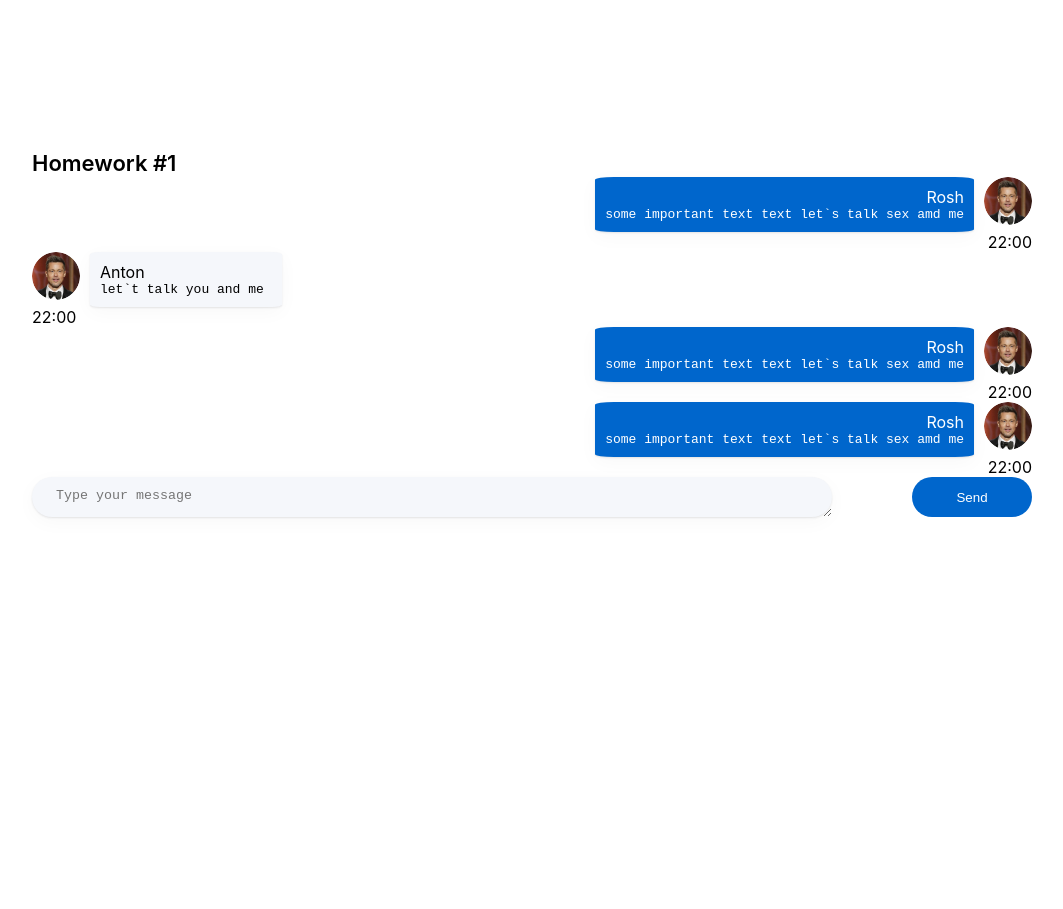
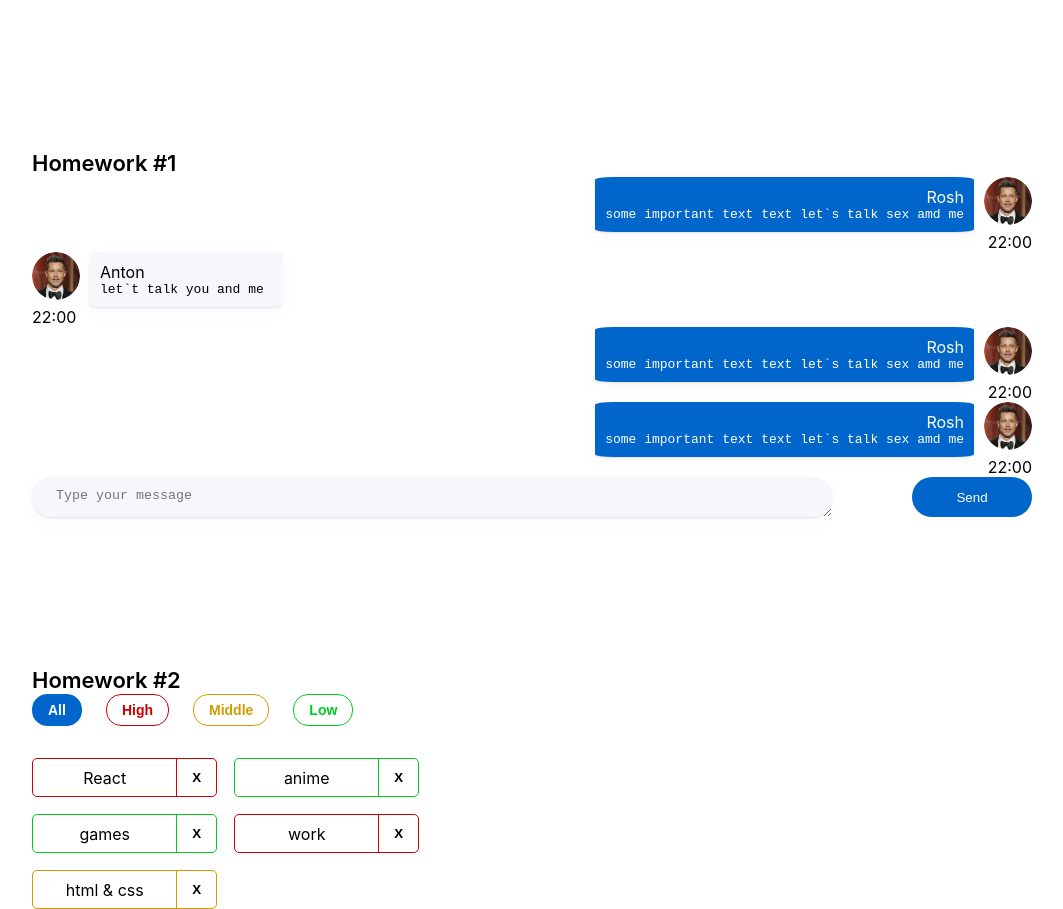
Before and after one commit to Rosh95/hws2-master, a React (Create React App) app: page / in a window 1280 px wide. Shown: the whole page, without its empty margins (108-1171 px from the left). Before the commit the page ends 800 px from the top, so only its background shows below. Built offline with nearby package versions, Linux system fonts and the light colour scheme.

Commit message:
did second Homework

```diff
--- a/src/s1-main/App.tsx
+++ b/src/s1-main/App.tsx
@@ -1,13 +1,14 @@
 import React from 'react'
 import s from './App.module.css'
 import HW1 from '../s2-homeworks/hw01/HW1'
+import HW2 from '../s2-homeworks/hw02/HW2'
 
 function App() {
     return (
         <div className={s.App}>
             <HW1/>
             {/*раскомментировать по ходу выполнения*/}
-            {/*<HW2/>*/}
+            <HW2/>
             {/*<HW3/>*/}
             {/*<HW4/>*/}
 
--- a/src/s2-homeworks/hw01/friend-message/FriendMessage.tsx
+++ b/src/s2-homeworks/hw01/friend-message/FriendMessage.tsx
@@ -5,7 +5,7 @@
 // создать тип вместо any и отобразить приходящие данные
 
 type FriendMessageType = {
-    message:MessageType,
+    message: MessageType,
 }
 const FriendMessage = (props: FriendMessageType) => {
     return (
@@ -17,7 +17,7 @@
                 <img
                     id={'hw1-friend-avatar-' + props.message.id}
                     // создаёт студент
-                    src = {props.message.user.avatar}
+                    src={props.message.user.avatar}
                     alt={'avatar'}
                     //
                 />
--- a/src/s2-homeworks/hw02/HW2.tsx
+++ b/src/s2-homeworks/hw02/HW2.tsx
@@ -17,16 +17,16 @@
 * */
 
 // types
-export type AffairPriorityType = any // need to fix any
+export type AffairPriorityType = 'low' | 'high' | 'middle'; // need to fix any
 export type AffairType = {
-    _id: any // need to fix any
-    name: any // need to fix any
+    _id: number
+    name: string
     priority: AffairPriorityType
 }
 export type FilterType = 'all' | AffairPriorityType
 
 // constants
-const defaultAffairs: any = [ // need to fix any
+const defaultAffairs: Array<AffairType> = [ // need to fix any
     {_id: 1, name: 'React', priority: 'high'}, // студенты могут изменить содержимое name и количество элементов в массиве, ...priority не менять!
     {_id: 2, name: 'anime', priority: 'low'},
     {_id: 3, name: 'games', priority: 'low'},
@@ -35,23 +35,29 @@
 ]
 
 // pure helper functions
-export const filterAffairs = (affairs: any, filter: any): any => { // need to fix any
+export const filterAffairs = (tasks: Array<AffairType>, filter: FilterType): Array<AffairType> => { // need to fix any
 
 
-    return affairs // need to fix
+    if(filter !== "all") {
+
+        return tasks.filter(item => item.priority === filter)
+    }
+
+    return tasks
+    // need to fix
 }
-export const deleteAffair = (affairs: any, _id: any): any => { // need to fix any
+export const deleteAffair = (affairs: Array<AffairType>, _id: number): Array<AffairType> => { // need to fix any
 
-    return affairs // need to fix
+    return affairs.filter(item => item._id !== _id) // need to fix
 }
 
 function HW2() {
-    const [affairs, setAffairs] = useState<any>(defaultAffairs) // need to fix any
+    const [affairs, setAffairs] = useState<Array<AffairType>>(defaultAffairs) // need to fix any
     const [filter, setFilter] = useState<FilterType>('all')
 
     const filteredAffairs = filterAffairs(affairs, filter)
-    const deleteAffairCallback = (_id: any) => { // need to fix any
-        // need to fix
+    const deleteAffairCallback = (_id: number) => { // need to fix any
+        setAffairs(deleteAffair(affairs, _id));
     }
 
     return (
--- a/src/s2-homeworks/hw02/affairs/Affairs.tsx
+++ b/src/s2-homeworks/hw02/affairs/Affairs.tsx
@@ -4,24 +4,27 @@
 import s from './Affairs.module.css'
 
 type AffairsPropsType = {
-    data: any // need to fix any
-    setFilter: any
-    deleteAffairCallback: any
+    data: Array<AffairType> // need to fix any
+    setFilter: (filter: FilterType) => void
+    deleteAffairCallback: (id: number) => void
     filter: FilterType
 }
 
 function Affairs(props: AffairsPropsType) {
     const setAll = () => {
-        // need to fix
+        props.setFilter('all')
     }
     const setHigh = () => {
-        // need to fix
+        props.setFilter('high')
+
     }
     const setMiddle = () => {
-        // need to fix
+        props.setFilter('middle')
+
     }
     const setLow = () => {
-        // need to fix
+        props.setFilter('low')
+
     }
 
     const cnAll = s.button + ' ' + s.all + (props.filter === 'all' ? ' ' + s.active : '')
--- a/src/s2-homeworks/hw02/affairs/affair/Affair.tsx
+++ b/src/s2-homeworks/hw02/affairs/affair/Affair.tsx
@@ -1,17 +1,17 @@
 import React from 'react'
-import { AffairType } from '../../HW2'
+import {AffairType} from '../../HW2'
 import s from './Affair.module.css'
 import s2 from '../Affairs.module.css'
 
 type AffairPropsType = {
     // key не нужно типизировать
     affair: AffairType
-    deleteAffairCallback: any // need to fix any
+    deleteAffairCallback: (id: number) => void // need to fix any
 }
 
 function Affair(props: AffairPropsType) {
     const deleteCallback = () => {
-        // need to fix
+        props.deleteAffairCallback(props.affair._id);
     }
 
     const nameClass = s.name + ' ' + s2[props.affair.priority]
@@ -25,7 +25,7 @@
         >
             <div id={'hw2-name-' + props.affair._id} className={nameClass}>
                 {/*создаёт студент*/}
-
+                {props.affair.name}
                 {/**/}
             </div>
             <div id={'hw2-priority-' + props.affair._id} hidden>
@@ -36,6 +36,7 @@
                 id={'hw2-button-delete-' + props.affair._id}
                 className={buttonClass}
                 // need to fix
+                onClick={deleteCallback}
 
             >
                 {/*текст кнопки могут изменить студенты*/}
```
